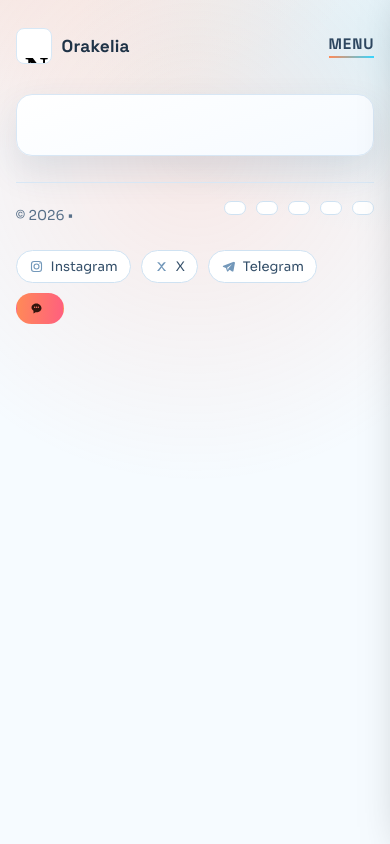
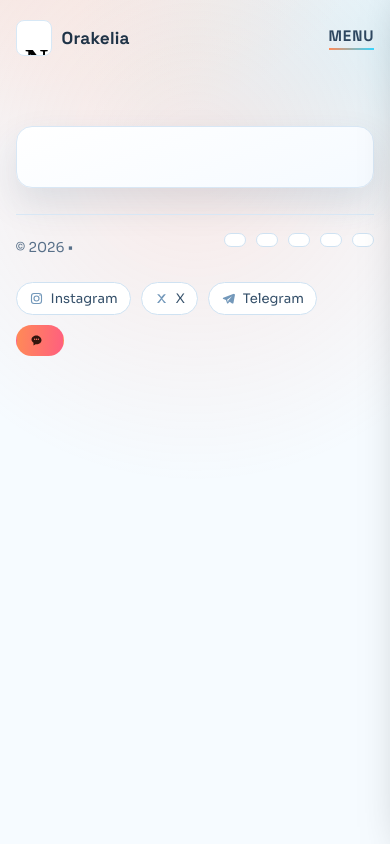
Before and after one commit to tkaracam/fal-platform, a Python web app: template templates/agb.html in a window 390 px wide. Run offline with Jinja, Linux system fonts and the light colour scheme; the template is opened without the code that fills it: most values are stand-ins (such as "Sample title", 1, 10 or a date in 2020).

Commit message:
Fix fixed navbar behavior and bust CSS cache

```diff
--- a/static/style.css
+++ b/static/style.css
@@ -43,7 +43,7 @@ body.nav-open {
 .container {
   width: min(1120px, 92vw);
   margin: 0 auto;
-  padding: 18px 0 60px;
+  padding: 108px 0 60px;
   position: relative;
   z-index: 2;
 }
@@ -55,14 +55,17 @@ body.nav-open {
   justify-content: space-between;
   gap: 14px;
   padding: 12px 16px;
-  margin-bottom: 20px;
+  margin-bottom: 0;
   border: 1px solid #d7e8f6;
   border-radius: 14px;
   background: rgba(255, 255, 255, 0.92);
   backdrop-filter: blur(8px);
-  position: relative;
-  top: auto;
-  z-index: 1000;
+  position: fixed;
+  top: calc(env(safe-area-inset-top, 0px) + 10px);
+  left: max(4vw, calc(50% - 560px));
+  right: max(4vw, calc(50% - 560px));
+  width: auto;
+  z-index: 1004;
 }
 
 .brand {
@@ -1096,8 +1099,12 @@ a { color: #e6655e; }
     border-radius: 0;
     background: transparent;
     backdrop-filter: none;
-    position: relative;
-    top: 0;
+    position: fixed;
+    top: calc(env(safe-area-inset-top, 0px) + 10px);
+    left: 4vw;
+    right: 4vw;
+    width: auto;
+    z-index: 1004;
   }
   .nav-links { box-shadow: -22px 0 48px rgba(0, 0, 0, 0.4); }
 }
--- a/templates/admin.html
+++ b/templates/admin.html
@@ -4,7 +4,7 @@
     <meta charset="UTF-8" />
     <meta name="viewport" content="width=device-width, initial-scale=1.0" />
     <title>Fal Platformu Admin</title>
-    <link rel="stylesheet" href="{{ url_for('static', filename='style.css') }}?v=20260224-11" />
+    <link rel="stylesheet" href="{{ url_for('static', filename='style.css') }}?v=20260301-navfix" />
     <style>
       .admin-timer {
         display: inline-block;
--- a/templates/admin_edit_reading.html
+++ b/templates/admin_edit_reading.html
@@ -4,7 +4,7 @@
     <meta charset="UTF-8" />
     <meta name="viewport" content="width=device-width, initial-scale=1.0" />
     <title>Yorum Düzenleme</title>
-    <link rel="stylesheet" href="{{ url_for('static', filename='style.css') }}?v=20260224-11" />
+    <link rel="stylesheet" href="{{ url_for('static', filename='style.css') }}?v=20260301-navfix" />
   </head>
   <body>
     <main class="container">
--- a/templates/admin_login.html
+++ b/templates/admin_login.html
@@ -4,7 +4,7 @@
     <meta charset="UTF-8" />
     <meta name="viewport" content="width=device-width, initial-scale=1.0" />
     <title>Admin Giriş</title>
-    <link rel="stylesheet" href="{{ url_for('static', filename='style.css') }}?v=20260224-11" />
+    <link rel="stylesheet" href="{{ url_for('static', filename='style.css') }}?v=20260301-navfix" />
   </head>
   <body>
     <main class="container">
--- a/templates/agb.html
+++ b/templates/agb.html
@@ -7,7 +7,7 @@
     <link rel="preconnect" href="https://fonts.googleapis.com" />
     <link rel="preconnect" href="https://fonts.gstatic.com" crossorigin />
     <link href="https://fonts.googleapis.com/css2?family=Sora:wght@400;600;700;800&family=Space+Grotesk:wght@500;700&display=swap" rel="stylesheet" />
-    <link rel="stylesheet" href="{{ url_for('static', filename='style.css') }}?v=20260224-11" />
+    <link rel="stylesheet" href="{{ url_for('static', filename='style.css') }}?v=20260301-navfix" />
   </head>
   <body data-ui-lang="{{ lang }}">
     <div class="scene-glow"></div>
--- a/templates/checkout_redirect.html
+++ b/templates/checkout_redirect.html
@@ -5,7 +5,7 @@
     <meta name="viewport" content="width=device-width, initial-scale=1.0" />
     <title>Stripe Yönlendirme</title>
     <meta http-equiv="refresh" content="1;url={{ checkout_url }}" />
-    <link rel="stylesheet" href="{{ url_for('static', filename='style.css') }}?v=20260224-11" />
+    <link rel="stylesheet" href="{{ url_for('static', filename='style.css') }}?v=20260301-navfix" />
   </head>
   <body>
     <main class="container">
--- a/templates/coffee.html
+++ b/templates/coffee.html
@@ -7,7 +7,7 @@
     <link rel="preconnect" href="https://fonts.googleapis.com" />
     <link rel="preconnect" href="https://fonts.gstatic.com" crossorigin />
     <link href="https://fonts.googleapis.com/css2?family=Sora:wght@400;600;700;800&family=Space+Grotesk:wght@500;700&display=swap" rel="stylesheet" />
-    <link rel="stylesheet" href="{{ url_for('static', filename='style.css') }}?v=20260224-11" />
+    <link rel="stylesheet" href="{{ url_for('static', filename='style.css') }}?v=20260301-navfix" />
   </head>
   <body data-ui-lang="{{ lang }}">
     <div class="scene-glow"></div>
--- a/templates/coffee_reader.html
+++ b/templates/coffee_reader.html
@@ -7,7 +7,7 @@
     <link rel="preconnect" href="https://fonts.googleapis.com" />
     <link rel="preconnect" href="https://fonts.gstatic.com" crossorigin />
     <link href="https://fonts.googleapis.com/css2?family=Sora:wght@400;600;700;800&family=Space+Grotesk:wght@500;700&display=swap" rel="stylesheet" />
-    <link rel="stylesheet" href="{{ url_for('static', filename='style.css') }}?v=20260224-11" />
+    <link rel="stylesheet" href="{{ url_for('static', filename='style.css') }}?v=20260301-navfix" />
   </head>
   <body data-ui-lang="{{ lang }}">
     <div class="scene-glow"></div>
--- a/templates/customer_reading.html
+++ b/templates/customer_reading.html
@@ -7,7 +7,7 @@
     <link rel="preconnect" href="https://fonts.googleapis.com" />
     <link rel="preconnect" href="https://fonts.gstatic.com" crossorigin />
     <link href="https://fonts.googleapis.com/css2?family=Sora:wght@400;600;700;800&family=Space+Grotesk:wght@500;700&display=swap" rel="stylesheet" />
-    <link rel="stylesheet" href="{{ url_for('static', filename='style.css') }}?v=20260228-reading1" />
+    <link rel="stylesheet" href="{{ url_for('static', filename='style.css') }}?v=20260301-navfix" />
   </head>
   <body data-ui-lang="{{ lang }}">
     <div class="scene-glow"></div>
--- a/templates/dashboard.html
+++ b/templates/dashboard.html
@@ -7,7 +7,7 @@
     <link rel="preconnect" href="https://fonts.googleapis.com" />
     <link rel="preconnect" href="https://fonts.gstatic.com" crossorigin />
     <link href="https://fonts.googleapis.com/css2?family=Sora:wght@400;600;700;800&family=Space+Grotesk:wght@500;700&display=swap" rel="stylesheet" />
-    <link rel="stylesheet" href="{{ url_for('static', filename='style.css') }}?v=20260224-11" />
+    <link rel="stylesheet" href="{{ url_for('static', filename='style.css') }}?v=20260301-navfix" />
   </head>
   <body data-ui-lang="{{ lang }}">
     <div class="scene-glow"></div>
--- a/templates/forgot_password.html
+++ b/templates/forgot_password.html
@@ -7,7 +7,7 @@
     <link rel="preconnect" href="https://fonts.googleapis.com" />
     <link rel="preconnect" href="https://fonts.gstatic.com" crossorigin />
     <link href="https://fonts.googleapis.com/css2?family=Sora:wght@400;600;700;800&family=Space+Grotesk:wght@500;700&display=swap" rel="stylesheet" />
-    <link rel="stylesheet" href="{{ url_for('static', filename='style.css') }}?v=20260224-11" />
+    <link rel="stylesheet" href="{{ url_for('static', filename='style.css') }}?v=20260301-navfix" />
   </head>
   <body data-ui-lang="{{ lang }}">
     <div class="scene-glow"></div>
--- a/templates/index.html
+++ b/templates/index.html
@@ -7,7 +7,7 @@
     <link rel="preconnect" href="https://fonts.googleapis.com" />
     <link rel="preconnect" href="https://fonts.gstatic.com" crossorigin />
     <link href="https://fonts.googleapis.com/css2?family=Sora:wght@400;600;700;800&family=Space+Grotesk:wght@500;700&display=swap" rel="stylesheet" />
-    <link rel="stylesheet" href="{{ url_for('static', filename='style.css') }}?v=20260228-lang1" />
+    <link rel="stylesheet" href="{{ url_for('static', filename='style.css') }}?v=20260301-navfix" />
   </head>
   <body data-ui-lang="{{ lang }}">
     <div class="scene-glow"></div>
--- a/templates/katina.html
+++ b/templates/katina.html
@@ -7,7 +7,7 @@
     <link rel="preconnect" href="https://fonts.googleapis.com" />
     <link rel="preconnect" href="https://fonts.gstatic.com" crossorigin />
     <link href="https://fonts.googleapis.com/css2?family=Sora:wght@400;600;700;800&family=Space+Grotesk:wght@500;700&display=swap" rel="stylesheet" />
-    <link rel="stylesheet" href="{{ url_for('static', filename='style.css') }}?v=20260224-11" />
+    <link rel="stylesheet" href="{{ url_for('static', filename='style.css') }}?v=20260301-navfix" />
   </head>
   <body data-ui-lang="{{ lang }}">
     <div class="scene-glow"></div>
--- a/templates/katina_reader.html
+++ b/templates/katina_reader.html
@@ -7,7 +7,7 @@
     <link rel="preconnect" href="https://fonts.googleapis.com" />
     <link rel="preconnect" href="https://fonts.gstatic.com" crossorigin />
     <link href="https://fonts.googleapis.com/css2?family=Sora:wght@400;600;700;800&family=Space+Grotesk:wght@500;700&display=swap" rel="stylesheet" />
-    <link rel="stylesheet" href="{{ url_for('static', filename='style.css') }}?v=20260224-11" />
+    <link rel="stylesheet" href="{{ url_for('static', filename='style.css') }}?v=20260301-navfix" />
   </head>
   <body data-ui-lang="{{ lang }}">
     <div class="scene-glow"></div>
--- a/templates/login.html
+++ b/templates/login.html
@@ -7,7 +7,7 @@
     <link rel="preconnect" href="https://fonts.googleapis.com" />
     <link rel="preconnect" href="https://fonts.gstatic.com" crossorigin />
     <link href="https://fonts.googleapis.com/css2?family=Sora:wght@400;600;700;800&family=Space+Grotesk:wght@500;700&display=swap" rel="stylesheet" />
-    <link rel="stylesheet" href="{{ url_for('static', filename='style.css') }}?v=20260224-11" />
+    <link rel="stylesheet" href="{{ url_for('static', filename='style.css') }}?v=20260301-navfix" />
   </head>
   <body data-ui-lang="{{ lang }}">
     <div class="scene-glow"></div>
--- a/templates/payment.html
+++ b/templates/payment.html
@@ -4,7 +4,7 @@
     <meta charset="UTF-8" />
     <meta name="viewport" content="width=device-width, initial-scale=1.0" />
     <title>Ödeme</title>
-    <link rel="stylesheet" href="{{ url_for('static', filename='style.css') }}?v=20260224-11" />
+    <link rel="stylesheet" href="{{ url_for('static', filename='style.css') }}?v=20260301-navfix" />
   </head>
   <body>
     <main class="container">
--- a/templates/register.html
+++ b/templates/register.html
@@ -7,7 +7,7 @@
     <link rel="preconnect" href="https://fonts.googleapis.com" />
     <link rel="preconnect" href="https://fonts.gstatic.com" crossorigin />
     <link href="https://fonts.googleapis.com/css2?family=Sora:wght@400;600;700;800&family=Space+Grotesk:wght@500;700&display=swap" rel="stylesheet" />
-    <link rel="stylesheet" href="{{ url_for('static', filename='style.css') }}?v=20260224-11" />
+    <link rel="stylesheet" href="{{ url_for('static', filename='style.css') }}?v=20260301-navfix" />
   </head>
   <body data-ui-lang="{{ lang }}">
     <div class="scene-glow"></div>
--- a/templates/tarot.html
+++ b/templates/tarot.html
@@ -7,7 +7,7 @@
     <link rel="preconnect" href="https://fonts.googleapis.com" />
     <link rel="preconnect" href="https://fonts.gstatic.com" crossorigin />
     <link href="https://fonts.googleapis.com/css2?family=Sora:wght@400;600;700;800&family=Space+Grotesk:wght@500;700&display=swap" rel="stylesheet" />
-    <link rel="stylesheet" href="{{ url_for('static', filename='style.css') }}?v=20260224-11" />
+    <link rel="stylesheet" href="{{ url_for('static', filename='style.css') }}?v=20260301-navfix" />
   </head>
   <body data-ui-lang="{{ lang }}">
     <div class="scene-glow"></div>
--- a/templates/tarot_reader.html
+++ b/templates/tarot_reader.html
@@ -7,7 +7,7 @@
     <link rel="preconnect" href="https://fonts.googleapis.com" />
     <link rel="preconnect" href="https://fonts.gstatic.com" crossorigin />
     <link href="https://fonts.googleapis.com/css2?family=Sora:wght@400;600;700;800&family=Space+Grotesk:wght@500;700&display=swap" rel="stylesheet" />
-    <link rel="stylesheet" href="{{ url_for('static', filename='style.css') }}?v=20260224-11" />
+    <link rel="stylesheet" href="{{ url_for('static', filename='style.css') }}?v=20260301-navfix" />
   </head>
   <body data-ui-lang="{{ lang }}">
     <div class="scene-glow"></div>
```
